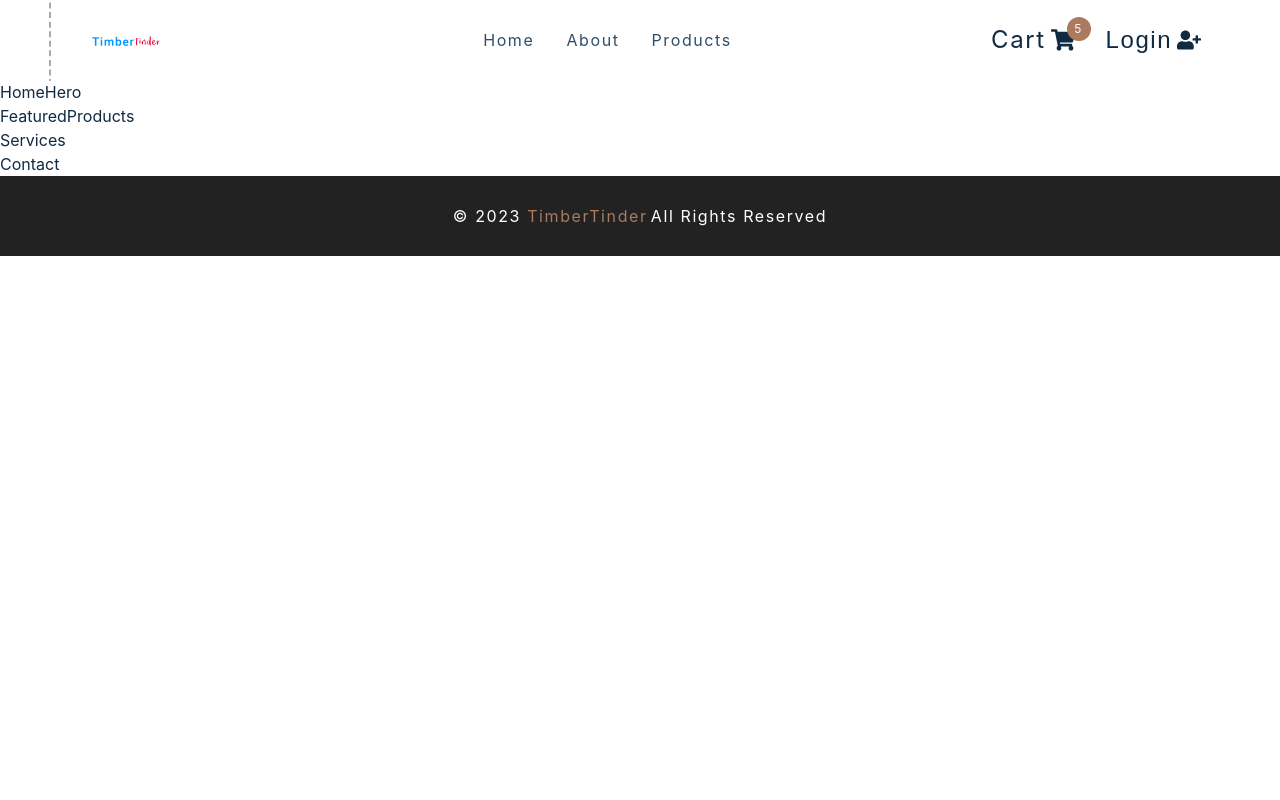
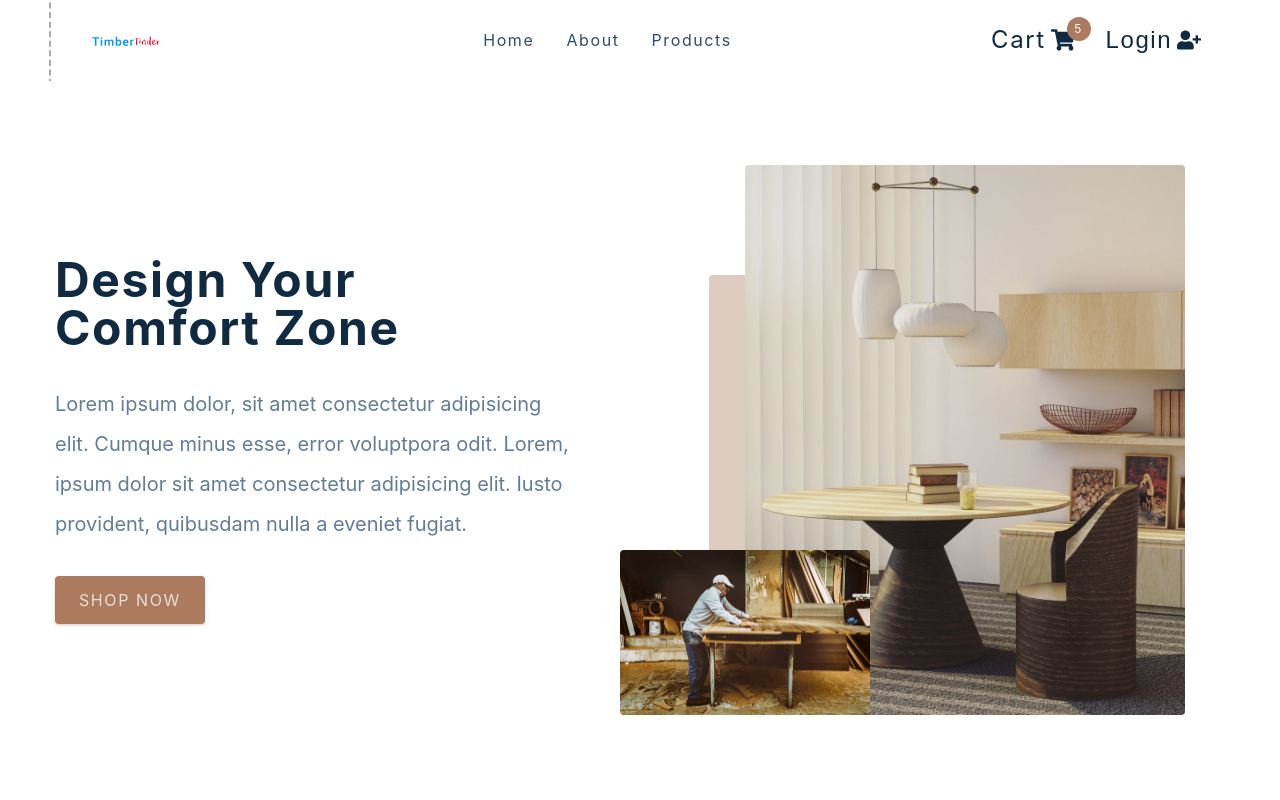
Before and after one commit to UsamaBhakrani/Ecommerce-React, a React app: page / in a window 1280 px wide. Shown: the top 800 px of the page. Built offline with nearby package versions, Linux system fonts and the light colour scheme; the HTML template or start-up script is replaced by a standard one.

Commit message:
PageHero Finalized

```diff
--- a/src/components/HomeHero.jsx
+++ b/src/components/HomeHero.jsx
@@ -1,10 +1,31 @@
-import { styled } from "styled-components"
+import { styled } from "styled-components";
+import Hero1 from "../assets/Hero-1.jpeg";
+import Hero2 from "../assets/Hero-2.jpeg";
+import { Link } from "react-router-dom";
 
 const HomeHero = () => {
   return (
-    <div>HomeHero</div>
-  )
-}
+    <Wrapper className="section-center">
+      <article className="content">
+        <h1>
+          Design your <br /> Comfort Zone
+        </h1>
+        <p>
+          Lorem ipsum dolor, sit amet consectetur adipisicing elit. Cumque minus
+          esse, error voluptpora odit. Lorem, ipsum dolor sit amet consectetur
+          adipisicing elit. Iusto provident, quibusdam nulla a eveniet fugiat.
+        </p>
+        <Link to="/products" className="btn hero-btn">
+          shop now
+        </Link>
+      </article>
+      <article className="img-container">
+        <img src={Hero2} alt="nice table" className="main-img" />
+        <img src={Hero1} alt="person working" className="accent-img" />
+      </article>
+    </Wrapper>
+  );
+};
 
 const Wrapper = styled.section`
   min-height: 60vh;
@@ -56,7 +77,7 @@ const Wrapper = styled.section`
       border-radius: var(--radius);
     }
     .img-container::before {
-      content: '';
+      content: "";
       position: absolute;
       width: 10%;
       height: 80%;
@@ -66,6 +87,6 @@ const Wrapper = styled.section`
       border-radius: var(--radius);
     }
   }
-`
+`;
 
-export default HomeHero
+export default HomeHero;
```
